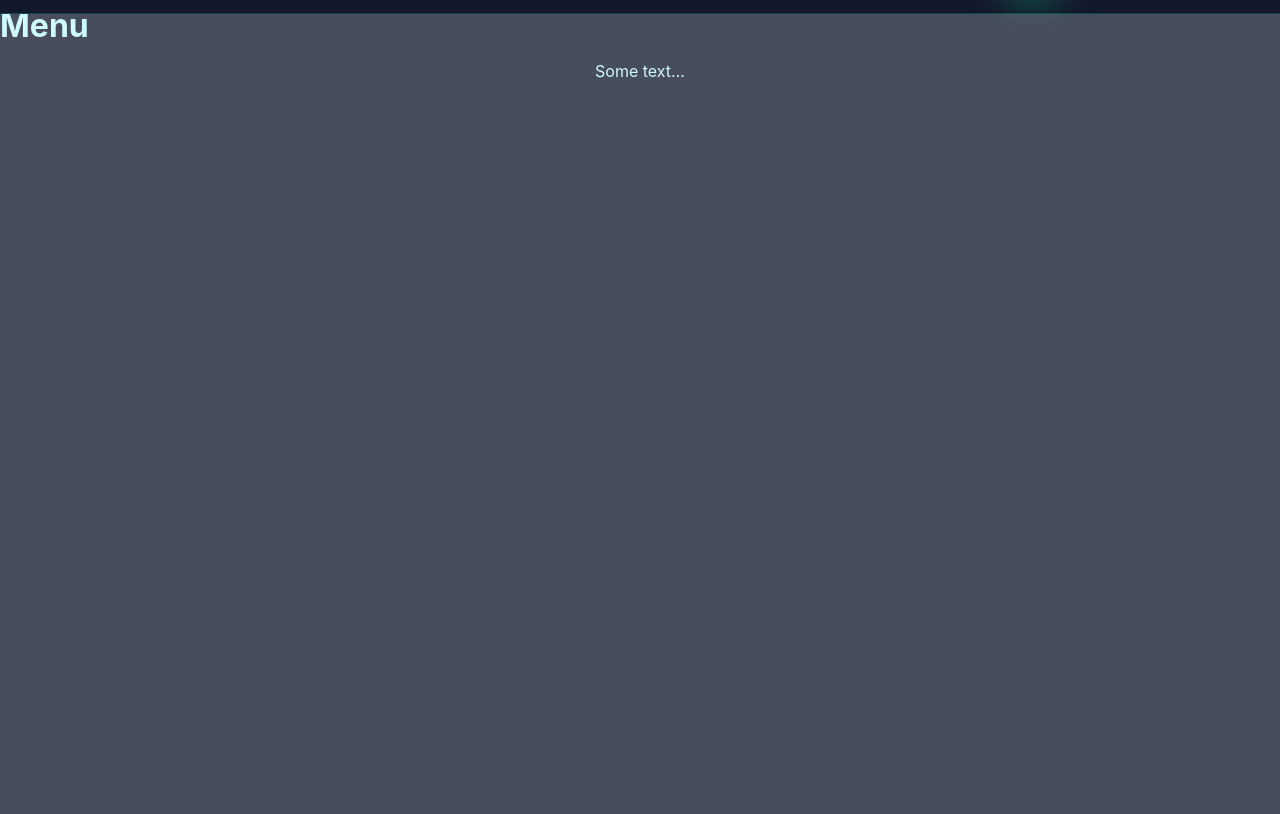
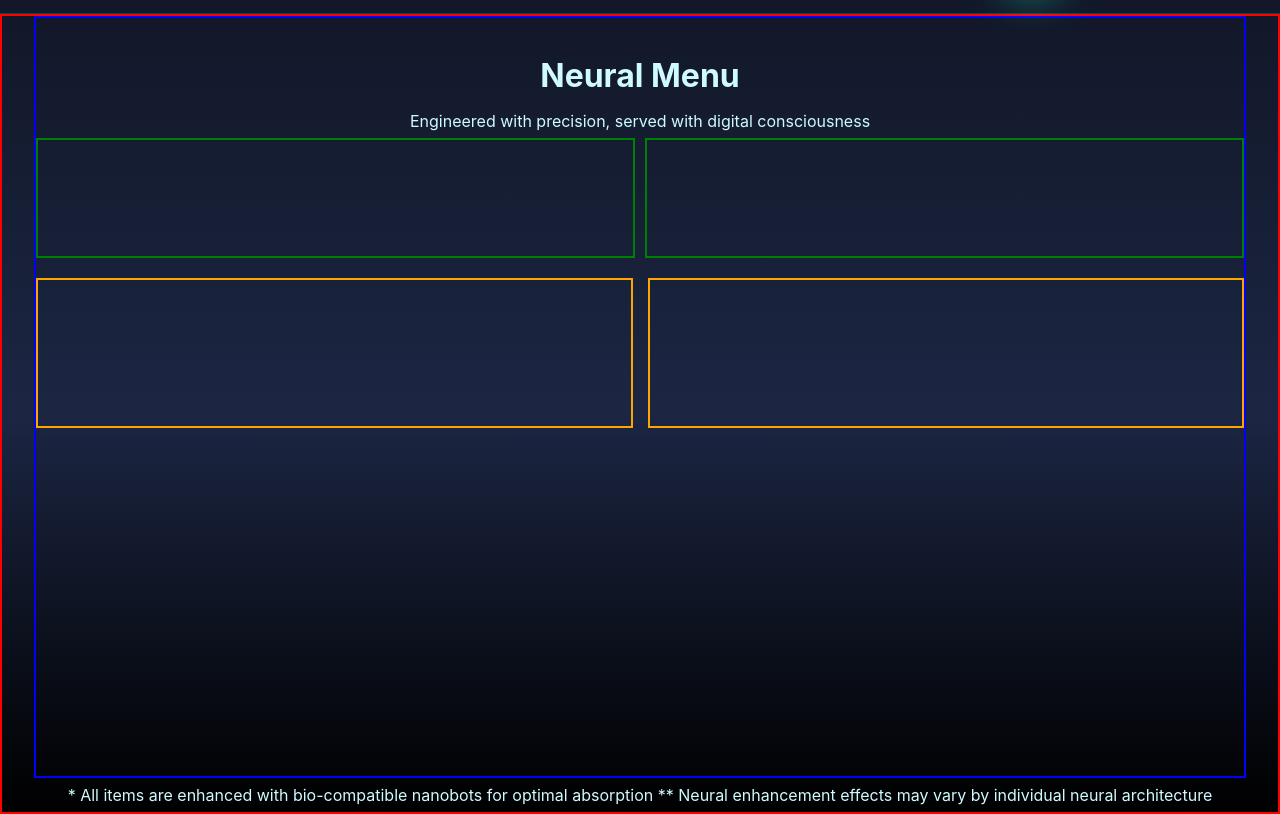
Before and after one commit to xCrucified/NeuralBrew-Coffee, a website: page tauri-app/src/index.html in a window 1280 px wide. Both pictures are taken after a click on the link "Menu". Shown: the part 61-875 px from the top of the page. Before the commit the page ends 800 px from the top, so only its background shows below. Drawn offline with Linux system fonts and the light colour scheme; files whose address does not match are found by name.

Commit message:
refactor layout and styles; remove unused elements from home and menu pages, update styles for menu layout, and hide scrollbar for improved aesthetics

```diff
--- a/tauri-app/src/pages/home.html
+++ b/tauri-app/src/pages/home.html
@@ -4,11 +4,6 @@
   <div class="home-content">
     <div class="filter-razor"></div>
     <!-- cyber “swamp” grade -->
-  </div>
-  <div class="lighting-group">
-    <div class="light-top"></div>
-    <div class="light-middle"></div>
-    <div class="light-bottom"></div>
   </div>
   <div class="content">
     <h1>Welcome to <span>Neural Brew</span></h1>
--- a/tauri-app/src/pages/menu.html
+++ b/tauri-app/src/pages/menu.html
@@ -1,5 +1,27 @@
-
-<div class="menu-content">
-  <h1>Menu</h1>
-  <p>Some text…</p>
+<div class="menu-container">
+    <div class="menu-content">
+        <div class="menu-label">
+            <h1>Neural Menu</h1>
+            <p>Engineered with precision, served with digital consciousness</p>
+        </div>
+        <div class="menu-mass">
+            <div>
+                <img src="" alt="">
+            </div>
+            <div>
+                <img src="" alt="">
+            </div>
+        </div>
+        <div class="menu-items">
+           <div class="neural-liq">
+            <!-- coffe -->
+           </div>
+           <div class="neural-dish">
+            <!-- croissant -->
+           </div>
+        </div>
+    </div>
+    <div class="menu-footer">
+        <p>* All items are enhanced with bio-compatible nanobots for optimal absorption ** Neural enhancement effects may vary by individual neural architecture</p>
+    </div>
 </div>
--- a/tauri-app/src/styles.css
+++ b/tauri-app/src/styles.css
@@ -18,6 +18,9 @@
 body {
   margin: 0;
 }
+::-webkit-scrollbar {
+  display: none;
+}
 .home-container {
   display: flex;
   flex-direction: column;
@@ -26,7 +29,6 @@ body {
 }
 .home-content {
   position: relative; /* чтобы .mesh-bg позиционировалась внутри */
-  border-bottom: 1px solid #186185af;
   height: 100%;
   width: 100%;
   background: url("../assets/background_layout.png") no-repeat center center fixed;
@@ -138,6 +140,7 @@ body {
   background-color: #121829;
   padding: 40px 0; /* add some spacing */
   z-index: 1000;
+  border-top: 1px solid #0c5e5ab2;
 }
 .footer-container {
   display: flex;
@@ -266,3 +269,45 @@ span>nav>button:hover{
 
   box-shadow: 0px 5px 40px -10px rgba(45,255,196,1);
 }
+
+.menu-container {
+  background: linear-gradient(to bottom,#121829, #1c2643, black);
+  display: flex;
+  flex-direction: column;
+  align-items: center;
+  width: 100%;
+  height: 100dvh;
+  border: 2px red solid;
+}
+.menu-content {
+  display: flex;
+  flex-direction: column;
+  width: 95%;
+  height: 100%;
+  border: 2px blue solid;
+}
+.menu-label {
+  margin-top: 2%;
+  text-align: center;
+  color: #cffbff;
+}
+.menu-mass {
+  display: flex;
+  gap: 10px;
+}
+.menu-mass>div {
+  flex: 1;
+  height: 120px;
+  border: 2px green solid;
+}
+
+.menu-items {
+  display: flex;
+  gap: 15px;
+  margin-top: 20px;
+}
+.menu-items>div {
+  flex: 1;
+  border: 2px orange solid;
+  height: 150px;
+}
```
Also changed, not shown: tauri-app/src/main.js (+0 -8 lines), tauri-app/src/index.html (line endings or trailing spaces).
